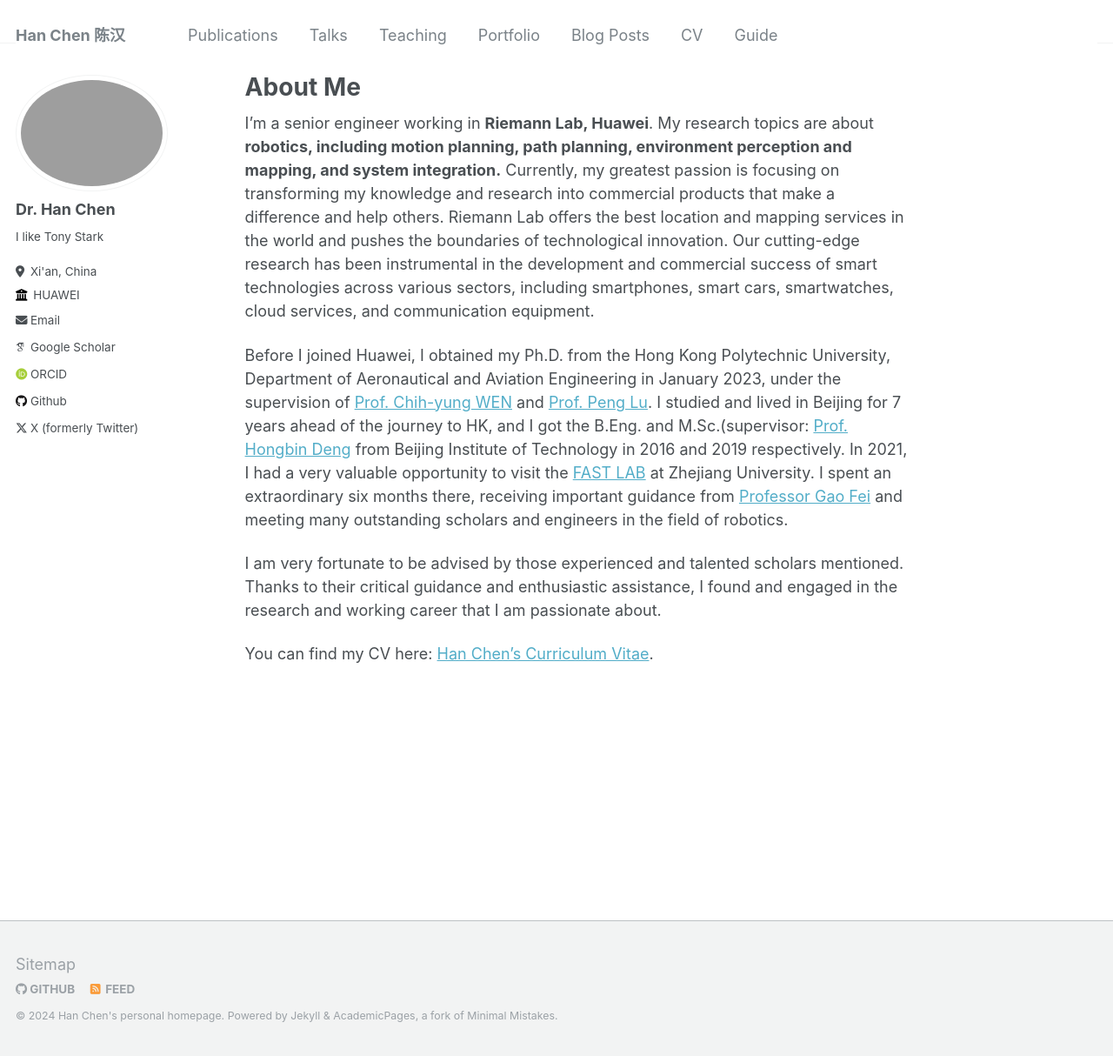
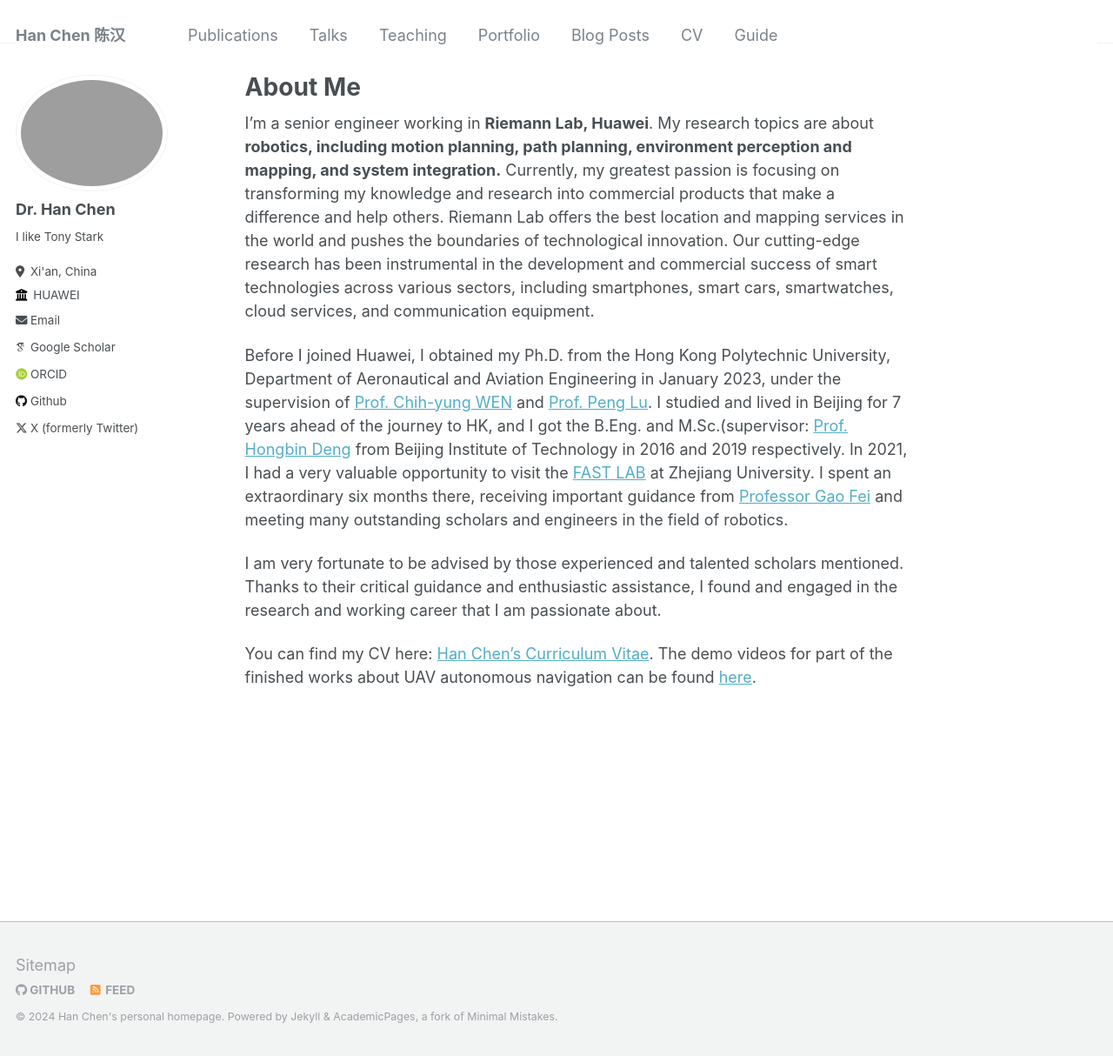
Before and after one commit to chenhanpolyu/chenhanpolyu.github.io, a Jekyll site: the page built from _pages/about.md, in a window 1280 px wide and 1214 px high. Shown: the whole window at 87% size. Built offline with Jekyll 4.4.1, drawn with Linux system fonts in a browser that asks for light colours; some web fonts are replaced.

Commit message:
Update about.md

```diff
--- a/_pages/about.md
+++ b/_pages/about.md
@@ -13,4 +13,4 @@
 
 I am very fortunate to be advised by those experienced and talented scholars mentioned. Thanks to their critical guidance and enthusiastic assistance, I found and engaged in the research and working career that I am passionate about.
 
-You can find my CV here: [Han Chen's Curriculum Vitae](../assets/Curriculum_Vitae.pdf).
+You can find my CV here: [Han Chen's Curriculum Vitae](../assets/Curriculum_Vitae.pdf). The demo videos for part of the finished works about UAV autonomous navigation can be found [here](https://mp.weixin.qq.com/s/txn98dEMXWHpongZEVjUBw).
```
